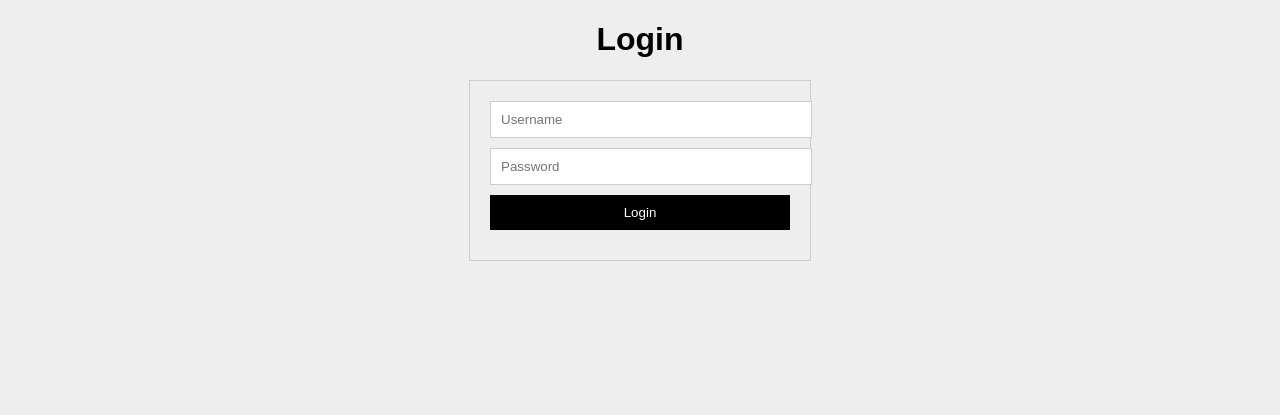
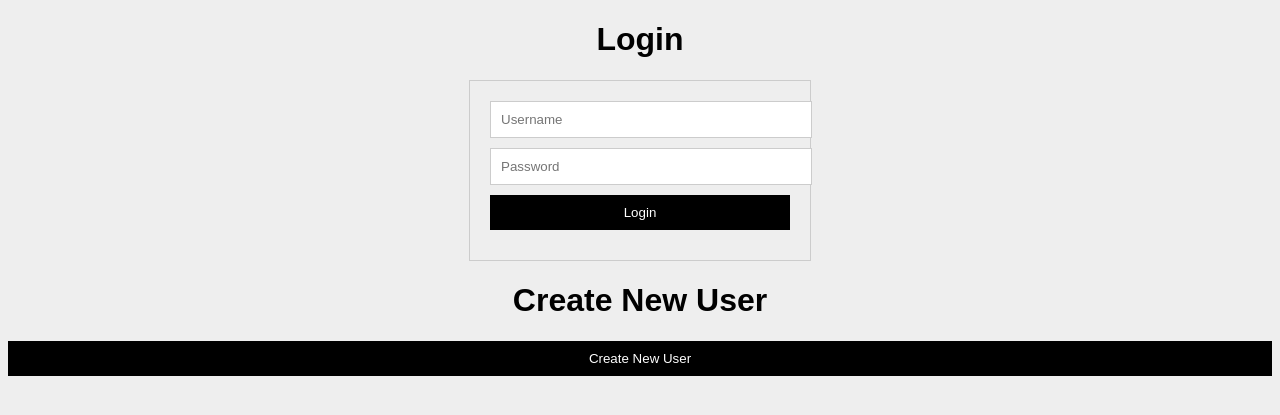
Before and after one commit to Srujan-rai/Research_paper_repository_management_system, a Flask app: page /login in a window 1280 px wide. Shown: the top 415 px of the page. Run offline with Flask 3, Linux system fonts and the light colour scheme.

Commit message:
login complted

```diff
--- a/Templates/login.html
+++ b/Templates/login.html
@@ -7,8 +7,9 @@
       font-family: Arial, sans-serif;
       background-color: #eee;
     }
-    h1{
 
+    h1 {
+      text-align: center;
     }
 
     form {
@@ -16,6 +17,7 @@
       margin: 0 auto;
       padding: 20px;
       border: 1px solid #ccc;
+      margin-bottom: 20px;
     }
 
     input {
@@ -23,9 +25,6 @@
       padding: 10px;
       margin-bottom: 10px;
       border: 1px solid #ccc;
-    }
-    h1{
-        text-align:center;
     }
 
     button {
@@ -36,6 +35,10 @@
       margin-bottom: 10px;
       border: none;
       cursor: pointer;
+    }
+
+    .create-user-form {
+      display: none;
     }
 
     .error {
@@ -50,5 +53,20 @@
     <input type="password" name="password" placeholder="Password">
     <button type="submit">Login</button>
   </form>
+
+  <h1>Create New User</h1>
+  <button onclick="toggleCreateUserForm()">Create New User</button>
+  <form class="create-user-form" action="/create_user" method="post">
+    <input type="text" name="new_username" placeholder="New Username">
+    <input type="password" name="new_password" placeholder="New Password">
+    <button type="submit">Create User</button>
+  </form>
+
+  <script>
+    function toggleCreateUserForm() {
+      var createUserForm = document.querySelector('.create-user-form');
+      createUserForm.style.display = (createUserForm.style.display === 'none') ? 'block' : 'none';
+    }
+  </script>
 </body>
 </html>
--- a/main.py
+++ b/main.py
@@ -1,53 +1,65 @@
 import mysql.connector
-from flask import Flask,render_template,redirect,url_for,request
-from mysql.connector import Error
-app=Flask(__name__)
-db={
-        'host':'localhost',
-        'database':'RESEARCH_PAPER_REPO',
-        'user':'root',
-        'password':'srujan123@RAI'
+from flask import Flask, render_template, redirect, url_for, request
+import hashlib
+
+app = Flask(__name__)
+db = {
+    'host': 'localhost',
+    'database': 'RESEARCH_PAPER_REPO',
+    'user': 'root',
+    'password': 'srujan123@RAI'
 }
+
 try:
-    connection=mysql.connector.connect(**db)
+    connection = mysql.connector.connect(**db)
     if connection.is_connected():
-        print("database connected sucessfully")
+        print("database connected successfully")
+except mysql.connector.Error as e:
+    print('error', e)
 
-except Error as e:
-    print('error',e)
+cursor = connection.cursor()
 
-cursor=connection.cursor()
-
-users = {
-    'user1': 'password1',
-    'user2': 'password2',
-    'user3': 'password3'
-}
+cursor.execute('''CREATE TABLE IF NOT EXISTS users
+                (id INT AUTO_INCREMENT PRIMARY KEY,
+                username VARCHAR(255) UNIQUE,
+                password VARCHAR(255))''')
 
 @app.route('/')
 def home():
+    return render_template("home.html", content="Welcome to Research Paper Repository")
 
-    return render_template("home.html" , content=" Welcome to Research Paper Repository")
+@app.route('/login', methods=["GET", "POST"])
+def login():
+    if request.method == "POST":
+        username = request.form["username"]
+        password = request.form["password"]
+        cursor.execute("SELECT password FROM users WHERE username=%s", (username,))
+        user = cursor.fetchone()
+
+        if user:
+            if hashlib.sha256(password.encode()).hexdigest() == user[0]:
+                return redirect(url_for('home'))
+            else:
+                return render_template('login.html', message='Invalid password')
+        else:
+            return render_template('login.html', message='Invalid username')
+
+    return render_template("login.html")
+
+@app.route('/create_user', methods=["POST"])
+def create_user():
+    if request.method == "POST":
+        new_username = request.form["new_username"]
+        new_password = request.form["new_password"]
+        hashed_password = hashlib.sha256(new_password.encode()).hexdigest()
+
+        try:
+            cursor.execute("INSERT INTO users (username, password) VALUES (%s, %s)", (new_username, hashed_password))
+            connection.commit()
+            return redirect(url_for('login'))
+        except mysql.connector.IntegrityError:
+            return render_template('login.html', message='Username already exists')
 
 
-@app.route('/user',methods=['GET'])
-def user():
-    return "welcome user"
-
-@app.route('/admin',methods=['GET'])
-def admin():
-    return "welcome admin"
-
-@app.route('/login',methods=["GET","POST"])
-def login():
-    if request.method=="POST":
-        username=request.form["username"]
-        password=request.form["password"]
-        if username in users and users[username]==password:
-            return redirect(url_for("home"))
-    else:
-        return render_template("login.html")
-
-
-if __name__=="__main__":
+if __name__ == "__main__":
     app.run(debug=True)
```
Also changed, not shown: Templates/admin.html (deleted), Templates/user.html (deleted).
